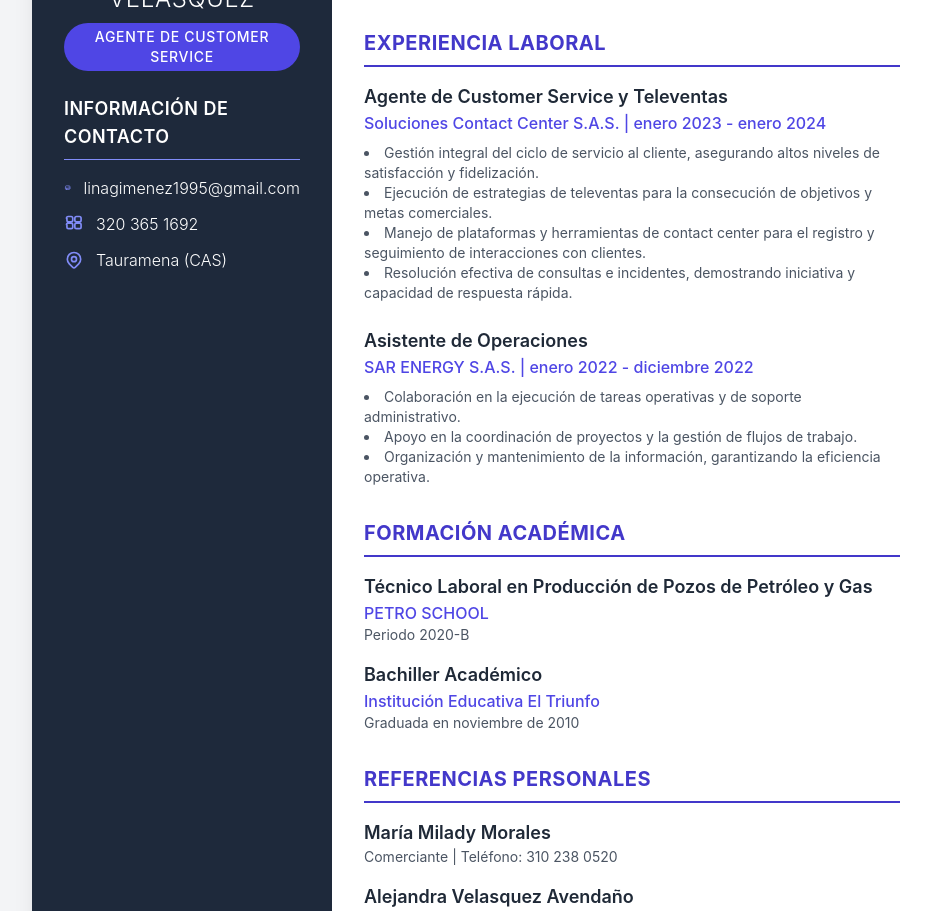
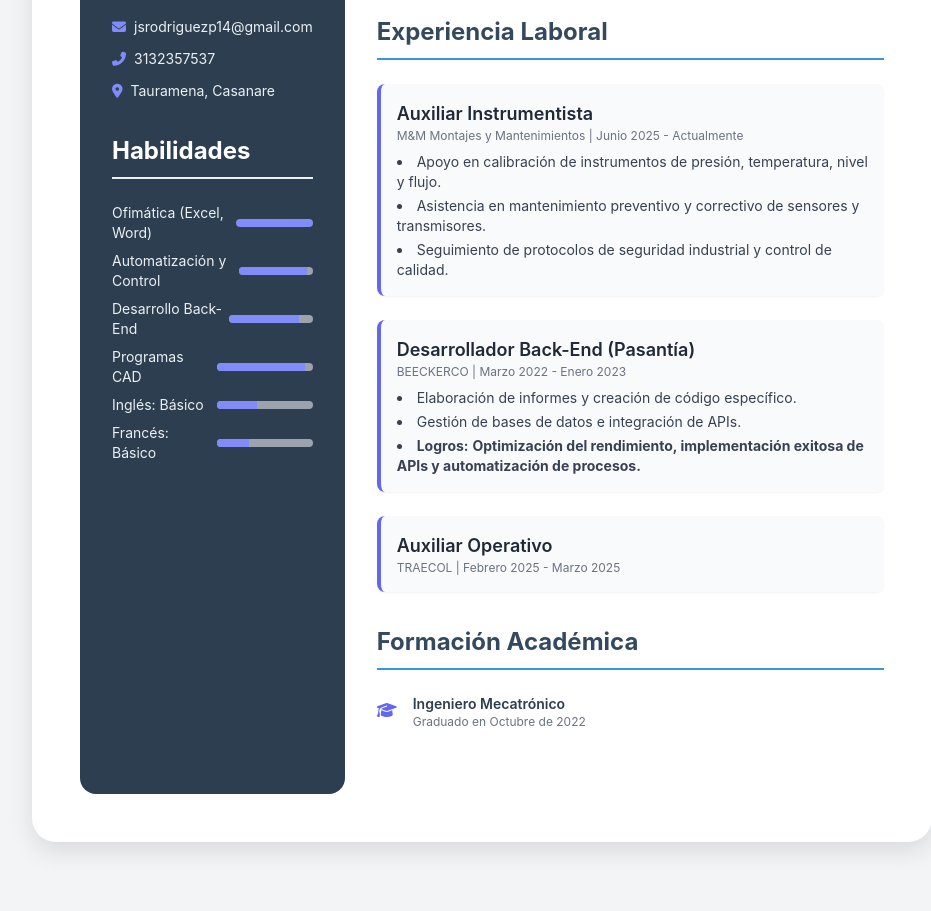
Before and after one commit to RaizLlanera/index.htm, a plain HTML site: page index.html in a window 1280 px wide. Shown: the part 337-1248 px from the top of the page, without its empty margins (158-1089 px from the left). After the commit the page ends 1211 px from the top, so only its background shows below. Drawn offline with nearby package versions, Linux system fonts and the light colour scheme.

Commit message:
Add files via upload

```diff
--- a/index.html
+++ b/index.html
@@ -3,131 +3,182 @@
 <head>
     <meta charset="UTF-8">
     <meta name="viewport" content="width=device-width, initial-scale=1.0">
-    <title>CV Lina Jimenez</title>
-    <!-- Tailwind CSS CDN for modern styling -->
+    <title>Hoja de Vida - Johan Sebastian Rodriguez</title>
+    <!-- Incluye el CDN de Tailwind CSS para un diseño moderno y responsivo -->
     <script src="https://cdn.tailwindcss.com"></script>
+    <!-- Incluye el CDN de Font Awesome para los íconos -->
+    <link rel="stylesheet" href="https://cdnjs.cloudflare.com/ajax/libs/font-awesome/6.4.0/css/all.min.css" crossorigin="anonymous" referrerpolicy="no-referrer" />
     <style>
+        /* Estilo general del cuerpo y la fuente */
         body {
             font-family: 'Inter', sans-serif;
-            background-color: #f4f7f6;
+            background-color: #f3f4f6; /* Color de fondo gris claro */
+            padding: 2rem;
         }
-        .container-cv {
+        /* Estilo para el contenedor principal */
+        .cv-container {
             max-width: 900px;
+            margin: 0 auto;
+            background-color: #ffffff; /* Fondo blanco */
+            border-radius: 1.5rem; /* Bordes redondeados */
+            box-shadow: 0 10px 25px rgba(0, 0, 0, 0.1); /* Sombra suave */
+            padding: 2rem;
+            display: grid;
+            gap: 2rem;
+            grid-template-columns: 1fr;
         }
-        .profile-img {
-            max-width: 150px;
-            height: 150px;
+        @media (min-width: 768px) {
+            .cv-container {
+                grid-template-columns: 1fr 2fr;
+                padding: 3rem;
+            }
+        }
+        /* Estilos de las secciones */
+        .sidebar {
+            background-color: #2c3e50; /* Color azul oscuro para la barra lateral */
+            color: #ecf0f1; /* Texto gris claro */
+            padding: 2rem;
+            border-radius: 1rem;
+        }
+        .main-content {
+            padding: 2rem 0;
+        }
+        /* Estilos para encabezados y textos */
+        .section-title {
+            color: #34495e; /* Azul más oscuro */
+            font-weight: bold;
+            font-size: 1.5rem;
+            border-bottom: 2px solid #3498db; /* Borde azul para los títulos */
+            padding-bottom: 0.5rem;
+            margin-bottom: 1.5rem;
+        }
+        .section-title.sidebar-title {
+            color: #ffffff;
+            border-bottom-color: #ecf0f1;
+        }
+        h3 {
+            font-size: 1.125rem;
+            font-weight: 600;
+            color: #2c3e50;
         }
     </style>
 </head>
-<body class="bg-gray-100 flex items-center justify-center min-h-screen p-4 sm:p-6 lg:p-8">
-    <div class="container-cv bg-white rounded-3xl shadow-xl overflow-hidden">
-        <div class="grid grid-cols-1 md:grid-cols-3">
-            <!-- Left Column: Contact and Profile -->
-            <div class="bg-slate-800 text-white p-6 md:p-8 flex flex-col items-center text-center">
-                <div class="profile-img w-40 h-40 bg-gray-300 rounded-full overflow-hidden flex items-center justify-center mb-6 border-4 border-slate-500">
-                    <!--
-                    Asegúrate de pegar aquí la URL de la imagen que termine en .jpg, .png, etc.
-                    Reemplaza el texto dentro de las comillas dobles (") con tu nueva URL directa.
-                    -->
-                    <img src="https://i.postimg.cc/3R1GnrsX/Lina.jpg" alt="Foto de Lina Jimenez" class="w-full h-full object-cover">
+<body>
+    <div class="cv-container">
+        <!-- Columna de la izquierda (información de contacto y habilidades) -->
+        <div class="sidebar flex flex-col items-center sm:items-start text-center sm:text-left">
+            <div class="mb-8">
+                <h2 class="text-4xl font-extrabold text-white">Johan S. Rodriguez</h2>
+                <p class="text-lg font-medium text-gray-300 mt-1">Ingeniero en Mecatrónica</p>
             </div>
-                <h1 class="text-3xl sm:text-4xl font-bold leading-tight">LINA JISETH</h1>
-                <h2 class="text-xl sm:text-2xl font-light tracking-wide mb-2">JIMENEZ VELASQUEZ</h2>
-                <span class="bg-indigo-600 text-sm font-medium px-4 py-1 rounded-full uppercase tracking-wider mb-6">Agente de Customer Service</span>
 
-                <div class="w-full text-left">
-                    <h3 class="text-lg font-semibold uppercase tracking-wide border-b border-indigo-400 pb-2 mb-4">Información de contacto</h3>
-                    <ul class="space-y-3 font-light">
-                        <li class="flex items-center space-x-3">
-                            <svg xmlns="http://www.w3.org/2000/svg" class="h-5 w-5 text-indigo-400" fill="none" viewBox="0 0 24 24" stroke="currentColor">
-                                <path stroke-linecap="round" stroke-linejoin="round" stroke-width="2" d="M16 8v8m-4-4v4m-4-4v4M4 12h.01M20 12h.01M7 16h10a2 2 0 002-2V7a2 2 0 00-2-2H7a2 2 0 00-2 2v7a2 2 0 002 2z" />
-                            </svg>
-                            <span>linagimenez1995@gmail.com</span>
+            <!-- Información de Contacto -->
+            <div class="w-full mb-8">
+                <h3 class="section-title sidebar-title text-center sm:text-left">Contacto</h3>
+                <ul class="space-y-3 mt-4 text-sm">
+                    <li class="flex items-center space-x-2">
+                        <i class="fas fa-envelope text-indigo-400"></i>
+                        <span>jsrodriguezp14@gmail.com</span>
                     </li>
-                        <li class="flex items-center space-x-3">
-                            <svg xmlns="http://www.w3.org/2000/svg" class="h-5 w-5 text-indigo-400" fill="none" viewBox="0 0 24 24" stroke="currentColor">
-                                <path stroke-linecap="round" stroke-linejoin="round" stroke-width="2" d="M3 5a2 2 0 012-2h3.5a2 2 0 012 2v2.5a2 2 0 01-2 2H5.5a2 2 0 01-2-2V5zM3 13a2 2 0 012-2h3.5a2 2 0 012 2v2.5a2 2 0 01-2 2H5.5a2 2 0 01-2-2V13zM13 5a2 2 0 012-2h3.5a2 2 0 012 2v2.5a2 2 0 01-2 2h-3.5a2 2 0 01-2-2V5zM13 13a2 2 0 012-2h3.5a2 2 0 012 2v2.5a2 2 0 01-2 2h-3.5a2 2 0 01-2-2V13z" />
-                            </svg>
-                            <span>320 365 1692</span>
+                    <li class="flex items-center space-x-2">
+                        <i class="fas fa-phone-alt text-indigo-400"></i>
+                        <span>3132357537</span>
                     </li>
-                        <li class="flex items-center space-x-3">
-                            <svg xmlns="http://www.w3.org/2000/svg" class="h-5 w-5 text-indigo-400" fill="none" viewBox="0 0 24 24" stroke="currentColor">
-                                <path stroke-linecap="round" stroke-linejoin="round" stroke-width="2" d="M17.657 16.657L13.414 20.9a1.998 1.998 0 01-2.827 0l-4.244-4.243a8 8 0 1111.314 0z" />
-                                <path stroke-linecap="round" stroke-linejoin="round" stroke-width="2" d="M15 11a3 3 0 11-6 0 3 3 0 016 0z" />
-                            </svg>
-                            <span>Tauramena (CAS)</span>
+                    <li class="flex items-center space-x-2">
+                        <i class="fas fa-map-marker-alt text-indigo-400"></i>
+                        <span>Tauramena, Casanare</span>
+                    </li>
+                </ul>
+            </div>
+
+            <!-- Habilidades -->
+            <div class="w-full mb-8">
+                <h3 class="section-title sidebar-title text-center sm:text-left">Habilidades</h3>
+                <ul class="mt-4 text-sm space-y-2">
+                    <li class="flex justify-between items-center">
+                        <span>Ofimática (Excel, Word)</span>
+                        <div class="w-24 h-2 bg-gray-400 rounded-full overflow-hidden"><div class="h-full bg-indigo-400 w-full"></div></div>
+                    </li>
+                    <li class="flex justify-between items-center">
+                        <span>Automatización y Control</span>
+                        <div class="w-24 h-2 bg-gray-400 rounded-full overflow-hidden"><div class="h-full bg-indigo-400 w-11/12"></div></div>
+                    </li>
+                    <li class="flex justify-between items-center">
+                        <span>Desarrollo Back-End</span>
+                        <div class="w-24 h-2 bg-gray-400 rounded-full overflow-hidden"><div class="h-full bg-indigo-400 w-10/12"></div></div>
+                    </li>
+                    <li class="flex justify-between items-center">
+                        <span>Programas CAD</span>
+                        <div class="w-24 h-2 bg-gray-400 rounded-full overflow-hidden"><div class="h-full bg-indigo-400 w-11/12"></div></div>
+                    </li>
+                    <li class="flex justify-between items-center">
+                        <span>Inglés: Básico</span>
+                        <div class="w-24 h-2 bg-gray-400 rounded-full overflow-hidden"><div class="h-full bg-indigo-400 w-5/12"></div></div>
+                    </li>
+                    <li class="flex justify-between items-center">
+                        <span>Francés: Básico</span>
+                        <div class="w-24 h-2 bg-gray-400 rounded-full overflow-hidden"><div class="h-full bg-indigo-400 w-4/12"></div></div>
                     </li>
                 </ul>
             </div>
         </div>
 
-            <!-- Right Column: Professional Information -->
-            <div class="col-span-2 p-6 md:p-8 text-gray-800">
+        <!-- Columna de la derecha (perfil, experiencia y educación) -->
+        <div class="main-content">
+            <!-- Perfil Profesional -->
             <section class="mb-8">
-                    <h3 class="text-xl font-bold uppercase tracking-wide text-indigo-700 border-b-2 border-indigo-700 pb-2 mb-4">Perfil Profesional</h3>
-                    <p class="text-sm sm:text-base leading-relaxed">
-                        Profesional proactiva y orientada a resultados, con una sólida experiencia en la gestión de servicio al cliente y televentas. Poseo una gran capacidad de adaptación y habilidad para trabajar eficazmente bajo presión, tanto de manera individual como en equipo. Mi enfoque está en la resolución eficiente de problemas, la optimización de procesos y el logro de los objetivos comerciales y de satisfacción del cliente establecidos por la empresa. Soy una trabajadora dedicada, con un alto nivel de iniciativa y un compromiso constante con la excelencia operativa.
+                <h2 class="section-title">Perfil Profesional</h2>
+                <p class="text-gray-700 leading-relaxed text-sm">
+                    Ingeniero en Mecatrónica proactivo y orientado a resultados, con una sólida experiencia en <strong>automatización de procesos industriales, instrumentación y desarrollo de soluciones tecnológicas</strong> en el sector de hidrocarburos. Mi objetivo es aplicar mis conocimientos en programación y diseño para optimizar la eficiencia operativa y contribuir al desarrollo de sistemas innovadores.
                 </p>
             </section>
 
+            <!-- Experiencia Laboral -->
             <section class="mb-8">
-                    <h3 class="text-xl font-bold uppercase tracking-wide text-indigo-700 border-b-2 border-indigo-700 pb-2 mb-4">Experiencia Laboral</h3>
+                <h2 class="section-title">Experiencia Laboral</h2>
                 <div class="space-y-6">
-                        <div>
-                            <h4 class="font-semibold text-lg">Agente de Customer Service y Televentas</h4>
-                            <p class="font-medium text-indigo-600">Soluciones Contact Center S.A.S. | enero 2023 - enero 2024</p>
-                            <ul class="list-disc list-inside mt-2 text-sm text-gray-600">
-                                <li>Gestión integral del ciclo de servicio al cliente, asegurando altos niveles de satisfacción y fidelización.</li>
-                                <li>Ejecución de estrategias de televentas para la consecución de objetivos y metas comerciales.</li>
-                                <li>Manejo de plataformas y herramientas de contact center para el registro y seguimiento de interacciones con clientes.</li>
-                                <li>Resolución efectiva de consultas e incidentes, demostrando iniciativa y capacidad de respuesta rápida.</li>
+                    <!-- Puesto 1 -->
+                    <div class="bg-gray-50 p-4 rounded-lg border-l-4 border-indigo-500 shadow-sm">
+                        <h3 class="text-lg font-semibold text-gray-800">Auxiliar Instrumentista</h3>
+                        <p class="text-xs text-gray-500">M&M Montajes y Mantenimientos | Junio 2025 - Actualmente</p>
+                        <ul class="list-disc list-inside text-gray-700 text-sm mt-2 space-y-1">
+                            <li>Apoyo en calibración de instrumentos de presión, temperatura, nivel y flujo.</li>
+                            <li>Asistencia en mantenimiento preventivo y correctivo de sensores y transmisores.</li>
+                            <li>Seguimiento de protocolos de seguridad industrial y control de calidad.</li>
                         </ul>
                     </div>
-                        <div>
-                            <h4 class="font-semibold text-lg">Asistente de Operaciones</h4>
-                            <p class="font-medium text-indigo-600">SAR ENERGY S.A.S. | enero 2022 - diciembre 2022</p>
-                            <ul class="list-disc list-inside mt-2 text-sm text-gray-600">
-                                <li>Colaboración en la ejecución de tareas operativas y de soporte administrativo.</li>
-                                <li>Apoyo en la coordinación de proyectos y la gestión de flujos de trabajo.</li>
-                                <li>Organización y mantenimiento de la información, garantizando la eficiencia operativa.</li>
+                    <!-- Puesto 2 -->
+                    <div class="bg-gray-50 p-4 rounded-lg border-l-4 border-indigo-500 shadow-sm">
+                        <h3 class="text-lg font-semibold text-gray-800">Desarrollador Back-End (Pasantía)</h3>
+                        <p class="text-xs text-gray-500">BEECKERCO | Marzo 2022 - Enero 2023</p>
+                        <ul class="list-disc list-inside text-gray-700 text-sm mt-2 space-y-1">
+                            <li>Elaboración de informes y creación de código específico.</li>
+                            <li>Gestión de bases de datos e integración de APIs.</li>
+                            <li><strong>Logros:</strong> <strong>Optimización del rendimiento, implementación exitosa de APIs y automatización de procesos.</strong></li>
                         </ul>
                     </div>
-                        <!-- Additional experience can be added here -->
-                    </div>
-                </section>
-
-                <section class="mb-8">
-                    <h3 class="text-xl font-bold uppercase tracking-wide text-indigo-700 border-b-2 border-indigo-700 pb-2 mb-4">Formación Académica</h3>
-                    <div class="space-y-4">
-                        <div>
-                            <h4 class="font-semibold text-lg">Técnico Laboral en Producción de Pozos de Petróleo y Gas</h4>
-                            <p class="text-indigo-600 font-medium">PETRO SCHOOL</p>
-                            <p class="text-sm text-gray-600">Periodo 2020-B</p>
-                        </div>
-                        <div>
-                            <h4 class="font-semibold text-lg">Bachiller Académico</h4>
-                            <p class="text-indigo-600 font-medium">Institución Educativa El Triunfo</p>
-                            <p class="text-sm text-gray-600">Graduada en noviembre de 2010</p>
+                    <!-- Puesto 3 -->
+                    <div class="bg-gray-50 p-4 rounded-lg border-l-4 border-indigo-500 shadow-sm">
+                        <h3 class="text-lg font-semibold text-gray-800">Auxiliar Operativo</h3>
+                        <p class="text-xs text-gray-500">TRAECOL | Febrero 2025 - Marzo 2025</p>
                     </div>
                 </div>
             </section>
 
-                <section>
-                    <h3 class="text-xl font-bold uppercase tracking-wide text-indigo-700 border-b-2 border-indigo-700 pb-2 mb-4">Referencias Personales</h3>
+            <!-- Formación Académica -->
+            <section class="mb-8">
+                <h2 class="section-title">Formación Académica</h2>
                 <div class="space-y-4">
+                    <div class="flex items-start">
+                        <div class="flex-shrink-0 mt-1 mr-4 text-indigo-500"><i class="fas fa-graduation-cap"></i></div>
                         <div>
-                            <h4 class="font-semibold text-lg">María Milady Morales</h4>
-                            <p class="text-sm text-gray-600">Comerciante | Teléfono: 310 238 0520</p>
+                            <h3 class="text-sm font-semibold">Ingeniero Mecatrónico</h3>
+                            <p class="text-xs text-gray-500">Graduado en Octubre de 2022</p>
                         </div>
-                        <div>
-                            <h4 class="font-semibold text-lg">Alejandra Velasquez Avendaño</h4>
-                            <p class="text-sm text-gray-600">Comerciante | Teléfono: 3245558369</p>
                     </div>
                 </div>
             </section>
         </div>
     </div>
-    </div>
 </body>
 </html>
```
Lines whose indentation alone changed are shown as unchanged.
